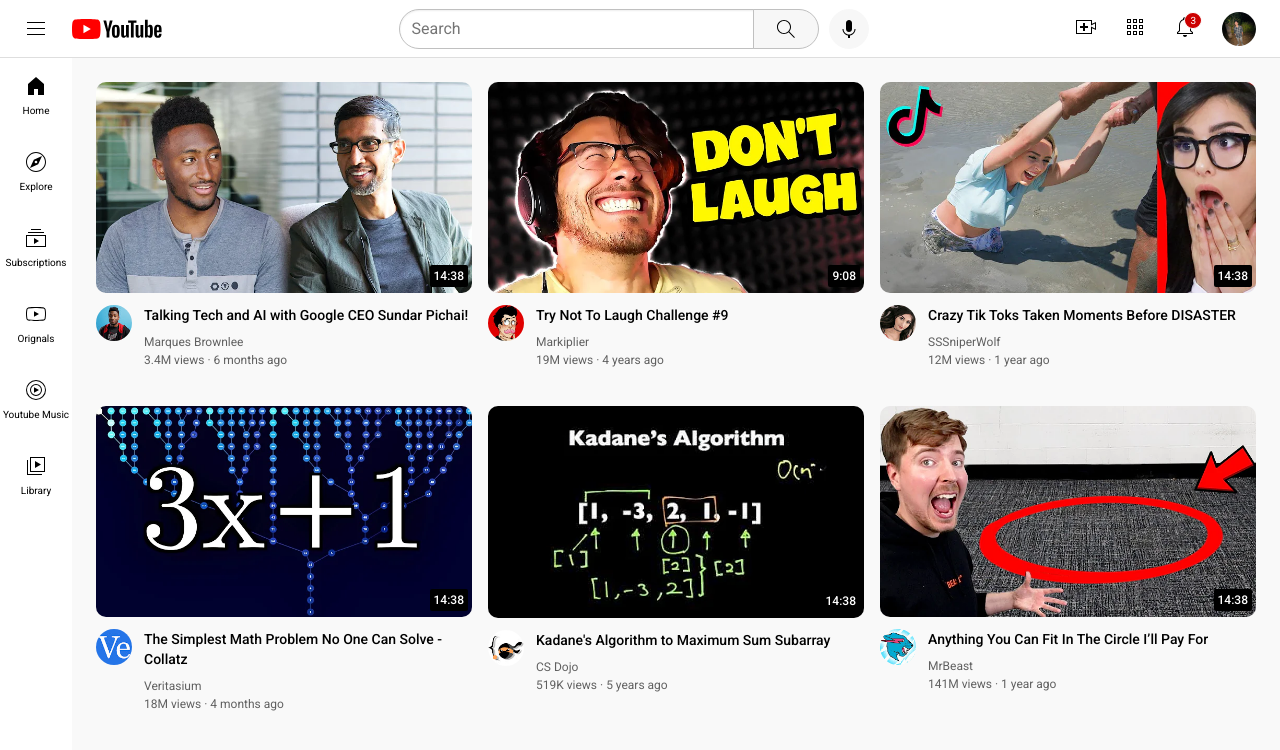
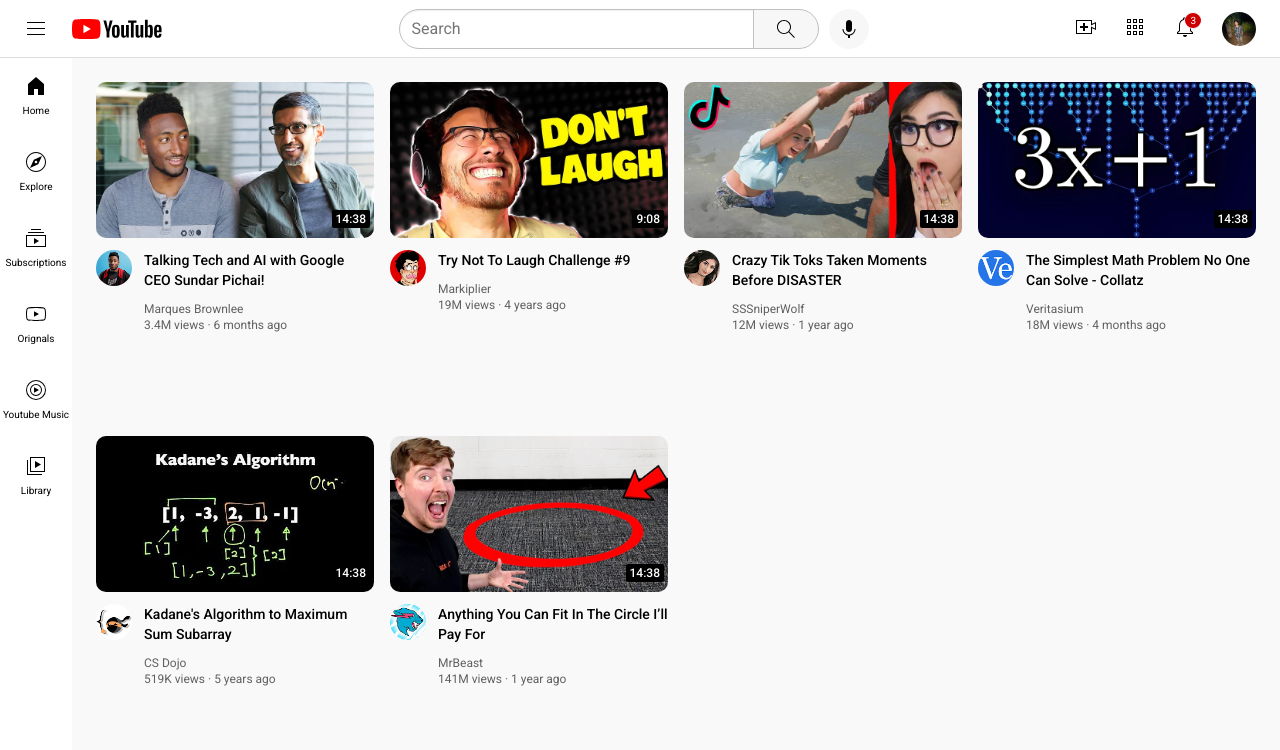
Before and after one commit to Prateek0206/pratik, a plain HTML site: page index.html in a window 1280 px wide. Drawn offline with Linux system fonts and the light colour scheme.

Commit message:
Add files via upload

```diff
--- a/Styles/style1.css
+++ b/Styles/style1.css
@@ -22,6 +22,37 @@
   row-gap: 34px;
 }
 
+@media (min-width:1000px){
+  .title{
+
+    font-size: 16px;
+    line-height: 24px;
+  }
+  .grid{
+    grid-template-columns: 1fr 1fr 1fr 1fr;
+
+  }
+  .stats ,
+  .author{
+    font-size: 14px;
+  }
+
+  .video_preview{
+    margin-bottom: 60px;
+  }
+}
+
+@media(max-width:480px){
+  .grid{
+    grid-template-columns: 1fr;
+  }
+}
+
+@media(min-width:481px) and (max-width:999px){
+  .grid{
+    grid-template-columns: 1fr 1fr 1fr;
+  }
+}
 
 
 
@@ -38,7 +69,7 @@
 }
 
 .thumbnail {
-  margin-bottom: 8px;
+  margin-bottom: 12px;
   position: relative;
 }
 
@@ -49,25 +80,23 @@
 
 .author,
 .stats {
-  margin-bottom: 12px;
+  margin-bottom: 6px;
   font-size: 12px;
   color: #606060;
 }
 
 .title {
   margin-top: 0px;
-  margin-bottom: 10px;
+  margin-bottom: 14px;
   line-height: 20px;
   width: 100%;
   font-weight: 500;
   font-size: 14px;
 }
 
-.author {
-  margin-bottom: 4px;
-}
 
 .video_preview {
-  height: 290px;
+  height: 260px;
+  line-height: 10px;
 
 }
```
